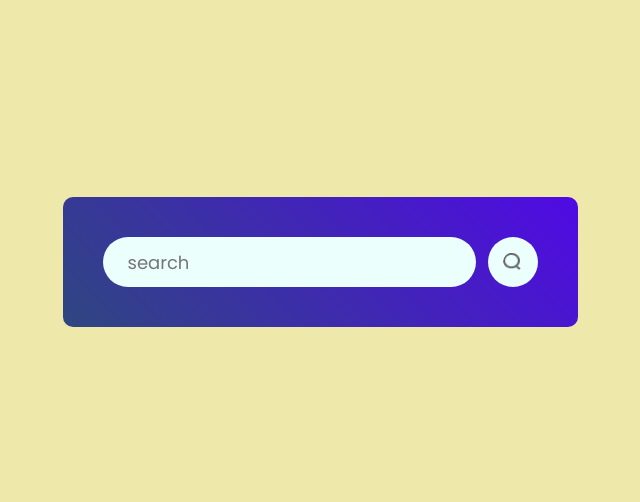
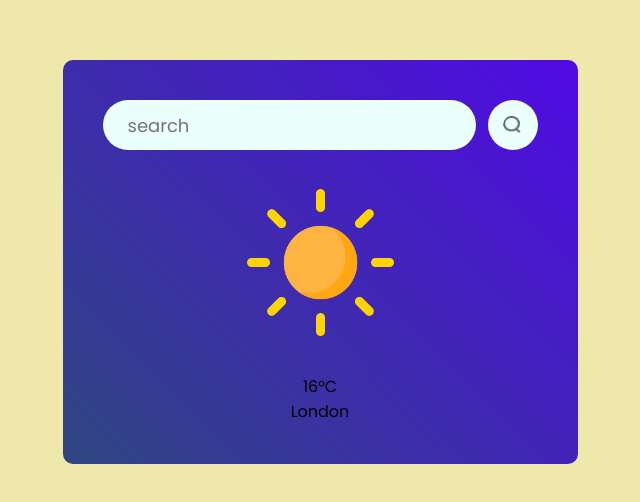
Before and after one commit to FloresVal07/weather-app, a React (Vite) app: page / in a window 1280 px wide. Shown: the part 138-640 px from the top of the page, without its empty margins (320-960 px from the left). Built offline with nearby package versions, Linux system fonts and the light colour scheme.

Commit message:
Added basic properties Temp and Location

```diff
--- a/src/Weather.jsx
+++ b/src/Weather.jsx
@@ -1,6 +1,12 @@
 import React from "react";
 import "./Weather.css"
 import search from "./assets/search.png";
+import clear from "./assets/clear.png";
+import cloud from "./assets/cloud.png";
+import drizzle from "./assets/drizzle.png";
+import rain from "./assets/rain.png";
+import snow from "./assets/snow.png";
+import humidity from "./assets/humidity.png";
 
 
 function Weather(){
@@ -10,6 +16,9 @@ function Weather(){
                 <input type="text" placeholder="search"></input>
                 <img src={search} alt=""></img>
             </div>
+            <img src={clear} alt="" className="weather-icon"></img>
+            <p className="temperature">16°C</p>
+            <p className="location">London</p>
         </div>
     );
 }
```
